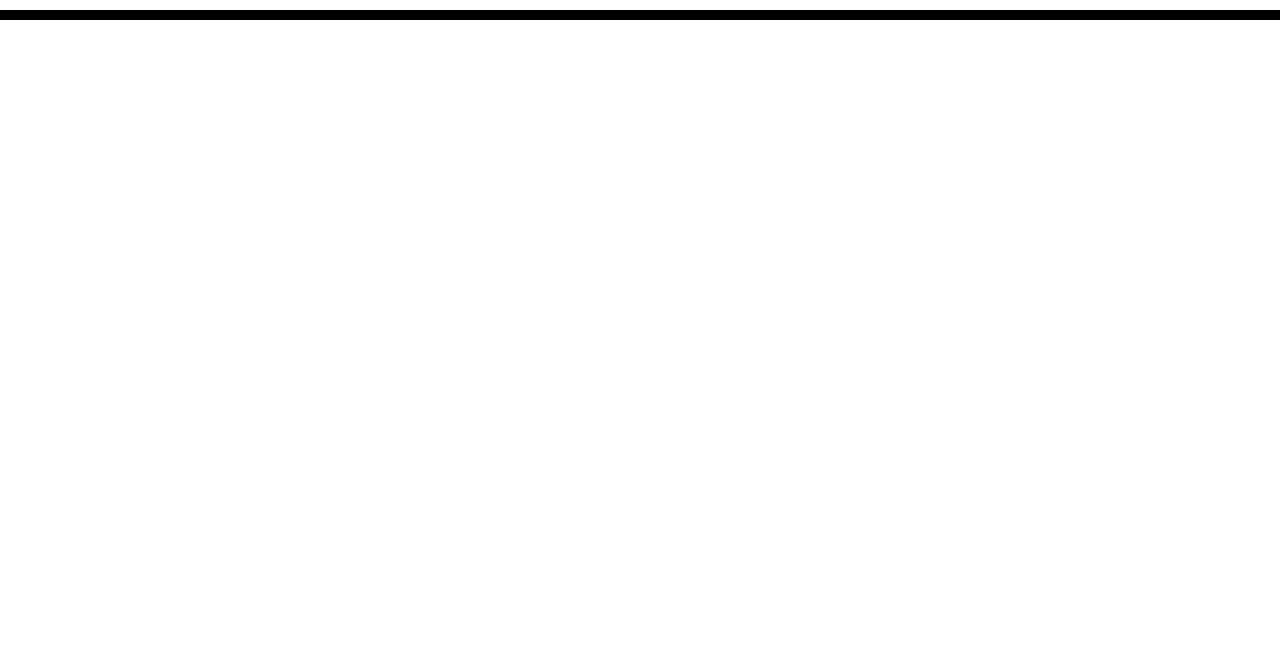
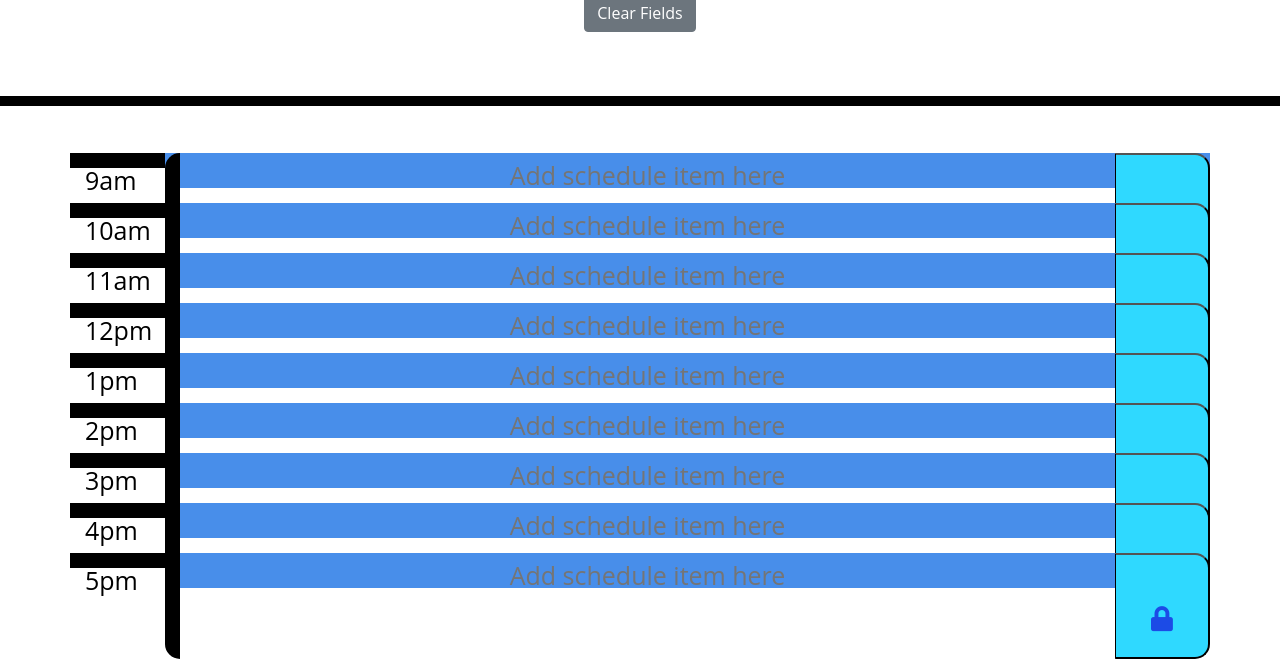
Before and after one commit to jaycooo/work-schd, a plain HTML site: page index.html in a window 1280 px wide. Shown: the part 248-908 px from the top of the page. Before the commit the page ends 800 px from the top, so only its background shows below. Drawn offline with nearby package versions, Linux system fonts and the light colour scheme; a web font is replaced by a local one.

Commit message:
code updates

```diff
--- a/index.html
+++ b/index.html
@@ -4,6 +4,7 @@
     <meta charset="UTF-8" />
     <meta name="viewport" content="width=device-width, initial-scale=1.0" />
     <meta http-equiv="X-UA-Compatible" content="ie=edge" />
+    <script src="https://cdnjs.cloudflare.com/ajax/libs/moment.js/2.27.0/moment.min.js"></script>
     <link
       rel="stylesheet"
       href="https://stackpath.bootstrapcdn.com/bootstrap/4.3.1/css/bootstrap.min.css"
@@ -15,7 +16,7 @@
       crossorigin="anonymous"
     />
     <link
-      href="https://fonts.googleapis.com/css?family=Open+Sans&display=swap"
+      href="https://fonts.googleapis.com/css?family=Rancho&effect=shadow-multiple|3d-float"
       rel="stylesheet"
     />
     <link rel="stylesheet" href="style.css" />
@@ -25,14 +26,93 @@
   <body>
     <header class="jumbotron">
       <h1 class="display-3">Work Day Scheduler</h1>
-      <p class="lead">A simple calendar app for scheduling your work day</p>
-      <p id="currentDay" class="lead"></p>
+      <p id="currentDay" class="lead display-4"></p>
+      <button id="clearFieldsBtn" type="button" class="btn btn-secondary" aria-label="clear fields button">
+        Clear Fields
+      </button>
     </header>
+
     <div class="container">
-      <!-- Timeblocks go here -->
+      <div id="hour-09" class="row time-div">
+        <div class="col-md-1 hour"><span id="9">9am</span></div>
+        <textarea class="col-md-10 time-block description" placeholder="Add schedule item here"></textarea>
+        <button class="col-md-1 saveBtn" aria-label="save button 9am">
+          <i class="fas fa-lock"></i>
+        </button>
+      </div>
+
+      <div id="hour-10" class="row time-div">
+        <div class="col-md-1 hour"><span id="10">10am</span></div>
+        <textarea class="col-md-10 time-block description" placeholder="Add schedule item here"></textarea>
+        <button class="col-md-1 saveBtn" aria-label="save button 10am">
+          <i class="fas fa-lock"></i>
+        </button>
+      </div>
+
+      <div id="hour-11" class="row time-div">
+        <div class="col-md-1 hour"><span id="11">11am</span></div>
+        <textarea class="col-md-10 time-block description" placeholder="Add schedule item here"></textarea>
+        <button class="col-md-1 saveBtn" aria-label="save button 11am">
+          <i class="fas fa-lock"></i>
+        </button>
+      </div>
+
+      <div id="hour-12" class="row time-div">
+        <div class="col-md-1 hour"><span id="12">12pm</span></div>
+        <textarea class="col-md-10 time-block description" placeholder="Add schedule item here"></textarea>
+        <button class="col-md-1 saveBtn" aria-label="save button 12pm">
+          <i class="fas fa-lock"></i>
+        </button>
+      </div>
+
+      <div id="hour-13" class="row time-div">
+        <div class="col-md-1 hour"><span id="13">1pm</span></div>
+        <textarea class="col-md-10 time-block description" placeholder="Add schedule item here"></textarea>
+        <button class="col-md-1 saveBtn" aria-label="save button 1pm">
+          <i class="fas fa-lock"></i>
+        </button>
+      </div>
+
+      <div id="hour-14" class="row time-div">
+        <div class="col-md-1 hour"><span id="14">2pm</span></div>
+        <textarea class="col-md-10 time-block description" placeholder="Add schedule item here"></textarea>
+        <button class="col-md-1 saveBtn" aria-label="save button 2pm">
+          <i class="fas fa-lock"></i>
+        </button>
+      </div>
+
+      <div id="hour-15" class="row time-div">
+        <div class="col-md-1 hour"><span id="15">3pm</span></div>
+        <textarea class="col-md-10 time-block description" placeholder="Add schedule item here"></textarea>
+        <button class="col-md-1 saveBtn" aria-label="save button 3pm">
+          <i class="fas fa-lock"></i>
+        </button>
+      </div>
+
+      <div id="hour-16" class="row time-div">
+        <div class="col-md-1 hour n"><span id="16">4pm</span></div>
+        <textarea class="col-md-10 time-block description" placeholder="Add schedule item here"></textarea>
+        <button class="col-md-1 saveBtn" aria-label="save button 4pm">
+          <i class="fas fa-lock"></i>
+        </button>
+      </div>
+
+      <div id="hour-17" class="row time-div">
+        <div class="col-md-1 hour"><span id="17">5pm</span></div>
+        <textarea class="col-md-10 time-block description" placeholder="Add schedule item here"></textarea>
+        <button class="col-md-1 saveBtn" aria-label="save button 5pm">
+          <i class="fas fa-lock"></i>
+        </button>
+      </div>
     </div>
 
-    <script src="https://code.jquery.com/jquery-3.4.1.min.js"></script>
-    <script src="https://cdnjs.cloudflare.com/ajax/libs/moment.js/2.24.0/moment.min.js"></script>
+    <script
+    src="https://cdnjs.cloudflare.com/ajax/libs/jquery/3.6.0/jquery.min.js"
+      integrity="sha512-894YE6QWD5I59HgZOGReFYm4dnWc1Qt5NtvYSaNcOP+u1T9qYdvdihz0PPSiiqn/+/3e7Jo4EaG7TubfWGUrMQ=="
+      crossorigin="anonymous"
+      referrerpolicy="no-referrer"
+
+    ></script>
+    <script src="script.js"></script>
   </body>
 </html>
--- a/script.js
+++ b/script.js
@@ -0,0 +1,50 @@
+$(document).ready(function () {
+    //Moment.js code for current date and time
+    let NowMoment = moment().format("MMMM Do YYYY");
+    let displayDate = document.getElementById("currentDay");
+    displayDate.innerHTML = NowMoment;
+    let currentHour = moment().format("HH");
+
+    // Button function to clear local storage and clear contents
+    $("#clearFieldsBtn").click(function (event) {
+      event.preventDefault;
+      $("textarea").val("");
+      localStorage.clear();
+    });
+
+    //grabs hour from each time slot and compares it to actual time
+    $(".time-div").each(function () {
+      var timeDiv = $(this).attr("id").split("-")[1];
+
+      if (currentHour == timeDiv) {
+        $(this).addClass("present");
+        $(this).children(".description").addClass("white-text");
+      } else if (currentHour < timeDiv) {
+        $(this).removeClass("present");
+        $(this).addClass("future");
+      } else if (currentHour > timeDiv) {
+        $(this).removeClass("future");
+        $(this).addClass("past");
+      }
+    });
+
+    //grabs values from time and value divs and saves them to local storage
+    $(".saveBtn").click(function (event) {
+      event.preventDefault();
+      var value = $(this).siblings(".time-block").val();
+      var time = $(this).parent().attr("id").split("-")[1];
+      localStorage.setItem(time, value);
+    });
+
+    //retrieves items from local storage and sets them in proper places
+    $("#hour-09 .time-block").val(localStorage.getItem("09"));
+    $("#hour-10 .time-block").val(localStorage.getItem("10"));
+    $("#hour-11 .time-block").val(localStorage.getItem("11"));
+    $("#hour-12 .time-block").val(localStorage.getItem("12"));
+    $("#hour-13 .time-block").val(localStorage.getItem("13"));
+    $("#hour-14 .time-block").val(localStorage.getItem("14"));
+    $("#hour-15 .time-block").val(localStorage.getItem("15"));
+    $("#hour-16 .time-block").val(localStorage.getItem("16"));
+    $("#hour-17 .time-block").val(localStorage.getItem("17"));
+    $("#hour-18 .time-block").val(localStorage.getItem("18"));
+  });
--- a/style.css
+++ b/style.css
@@ -1,6 +1,6 @@
 body {
     font-family: 'Open Sans', sans-serif;
-    font-size: 16px;
+    font-size: 25px;
     line-height: 1;
   }
 
@@ -9,7 +9,7 @@ body {
     border: none;
     resize: none;
     color: #000000;
-    border-left: 1px solid black;
+    border-left: 15px solid black;
     padding: 10px;
   }
 
@@ -32,18 +32,18 @@ body {
 
   .row {
     white-space: pre-wrap;
-    height: 80px;
-    border-top: 1px solid white;;
+    height: 50px;
+    border-top: 15px solid white;;
   }
 
   .hour {
     background-color: #ffffff;
     color: #000000;
-    border-top: 1px dashed #000000;
+    border-top: 15px solid #000000;
   }
 
   .past {
-    background-color: #d3d3d3;
+    background-color: #116ce4c4;
     color: white;
   }
 
@@ -54,18 +54,19 @@ body {
 
   .future {
     background-color: #77dd77;
-    color: white;
+    color: rgb(95, 235, 165);
   }
 
   .saveBtn {
     border-left: 1px solid black;
     border-top-right-radius: 15px;
     border-bottom-right-radius: 15px;
-    background-color: #06AED5;
-    color: white;
+    background-color: #2fd9ff;
+    color: rgb(28, 75, 230);
   }
 
   .saveBtn i:hover {
     font-size: 20px;
-    transition: all .3s ease-in-out;
+    transition: all 0.3s ease-in-out;
+    background-color: #2fd9ff;
   }
```
